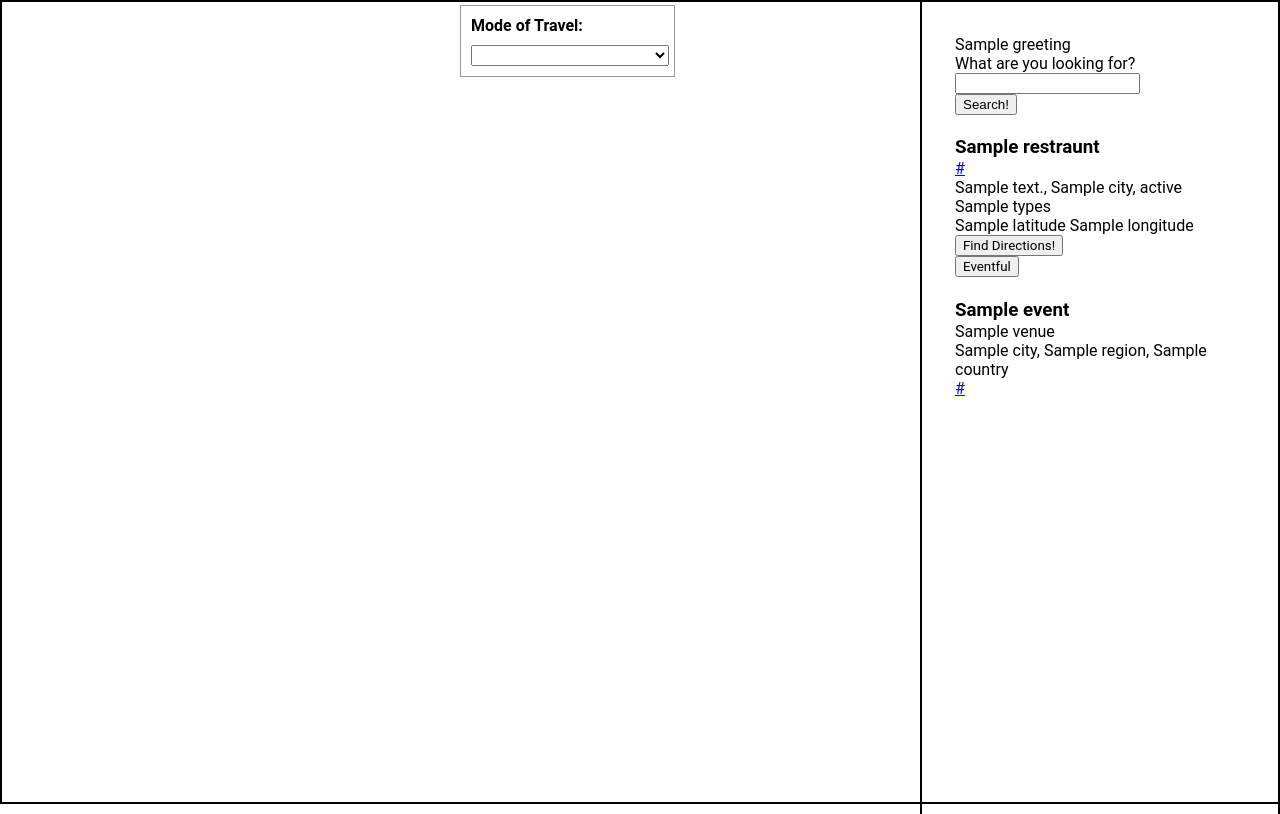
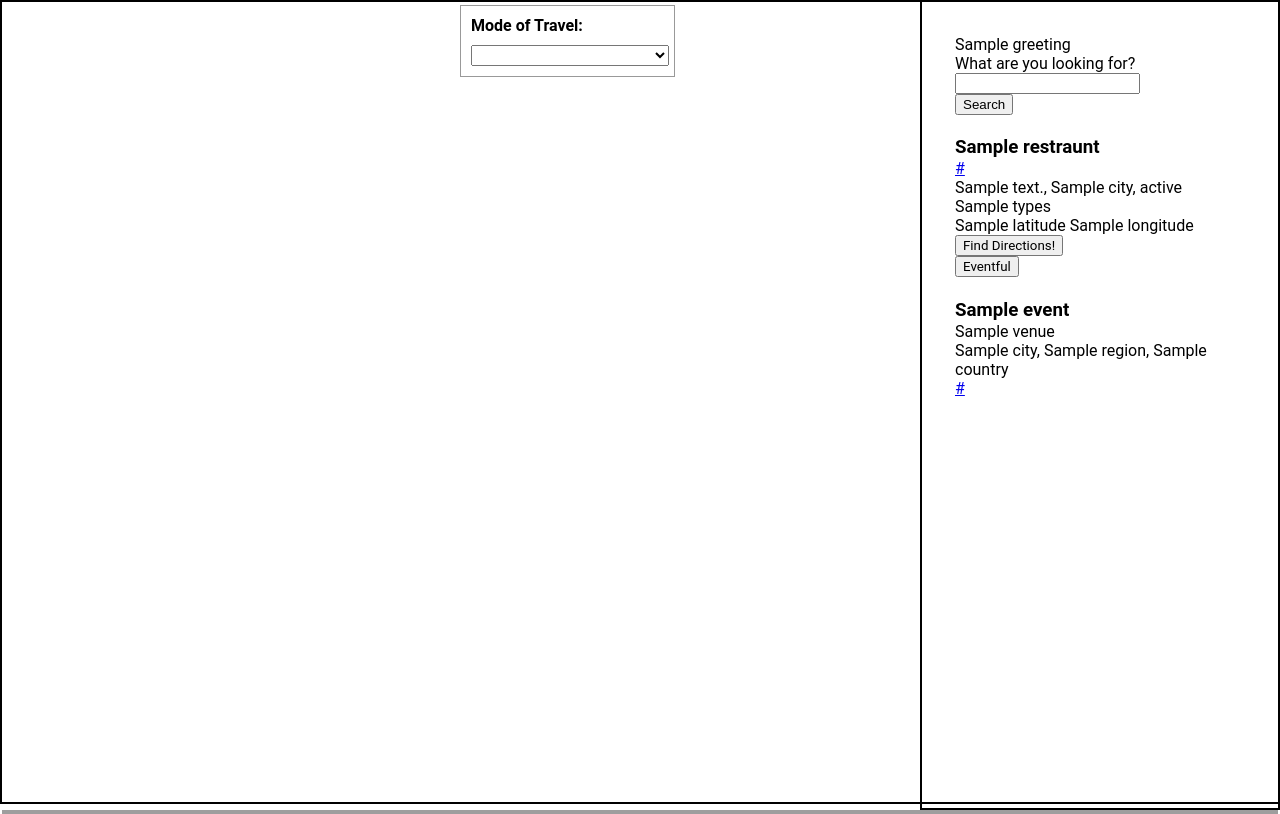
Before and after one commit to emam97/triptrap, a Python web app: template template/directions.html in a window 1280 px wide. Shown: the top 814 px of the page. Run offline with Jinja, Linux system fonts and the light colour scheme; the template is opened without the code that fills it: most values are stand-ins (such as "Sample title", 1, 10 or a date in 2020); some libraries are stand-ins or nearby versions; grey boxes are pictures that could not be loaded.

Commit message:
download

```diff
--- a/resources/directions.css
+++ b/resources/directions.css
@@ -1,6 +1,6 @@
 .FixedHeightContainer{
   float:right;
-  height: 1450px;
+  height: 100%;
   width: 350px;
   padding: 3px;
   border: 2px solid black;
@@ -11,7 +11,7 @@
   overflow:auto;
   background-color: #ffffff;
   /*opacity:0.6;*/
-  filter:alpha(opacity=100);
+  filter: alpha(opacity=100);
 }
 
 #map-canvas{
--- a/template/directions.html
+++ b/template/directions.html
@@ -30,7 +30,7 @@
             <input type="text" name="term">
           </div>
           <input id="hidden_lat" type="hidden" name="lat" value="">
-          <input type="submit" value="Search!"/>
+          <input type="submit" value="Search"/>
         </form>
           <h1> {% for restraunt in restraunts%} </h1>
             <h3> {{ restraunt.name }} </h3>
```
